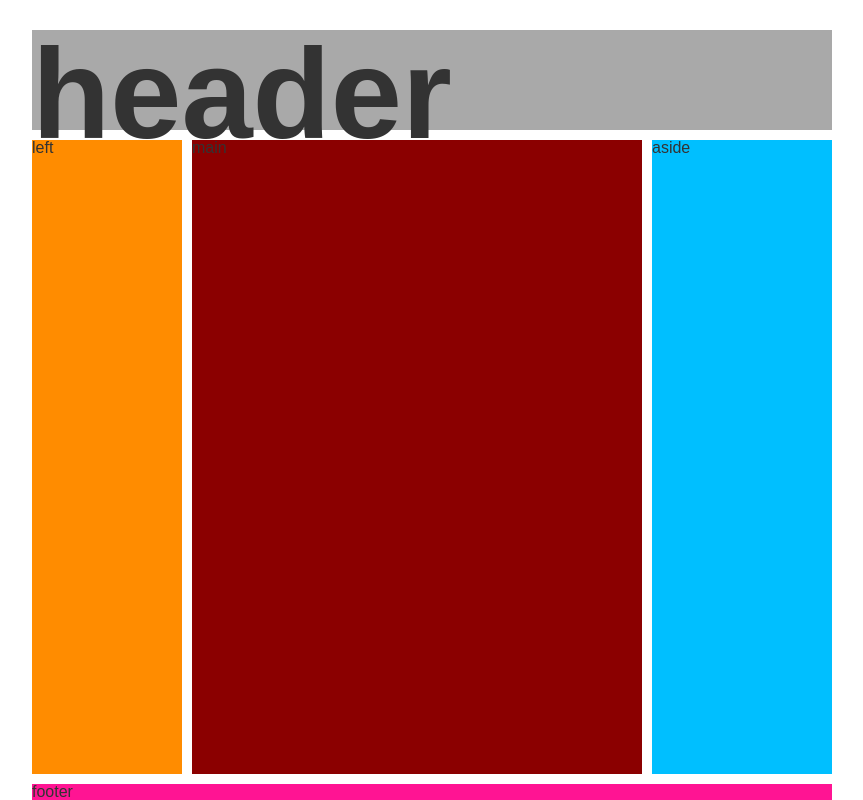
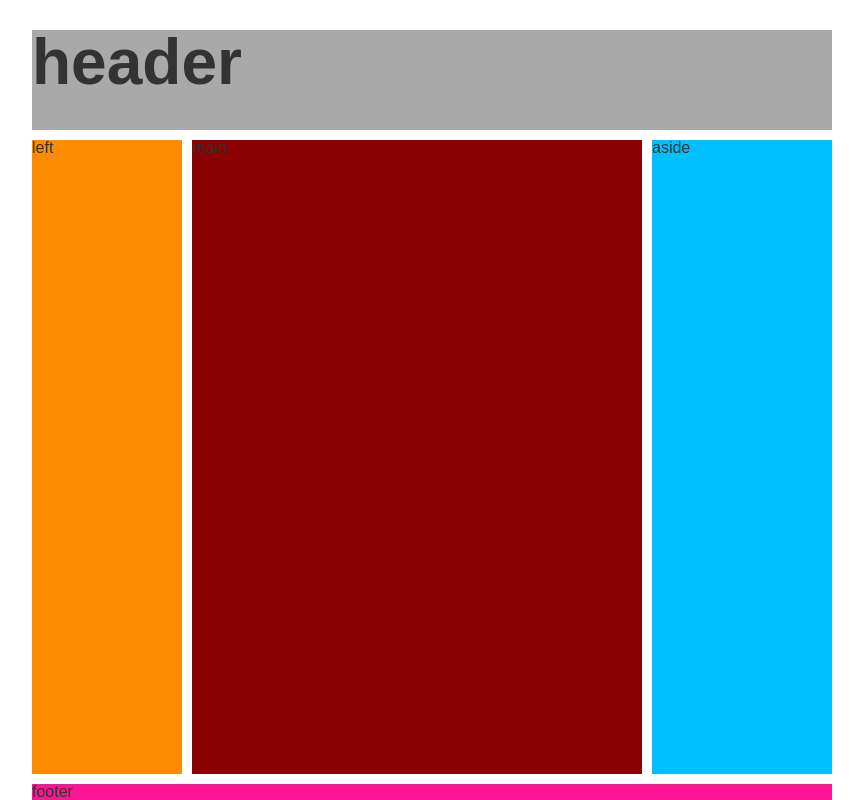
Before and after one commit to To-Ko5/grid-layouts, a website: page seven.html in a window 1280 px wide. Shown: the whole page, without its empty margins (208-1071 px from the left). Drawn offline with nearby package versions, Linux system fonts and the light colour scheme; files that its build step writes are made by us from their sources.

Commit message:
clamp add

```diff
--- a/src/scss/style_seven.scss
+++ b/src/scss/style_seven.scss
@@ -58,6 +58,7 @@ body {
 h1 {
   font-size: min(40px, 3vw); // min 小さいものが採用
   font-size: max(40px, 10vw); // max 最小値を設定
+  font-size: clamp(20px, 5vw, 70px); // clamp 最小値、推奨値、最大値を指定
 }
 
 .nav {
```
